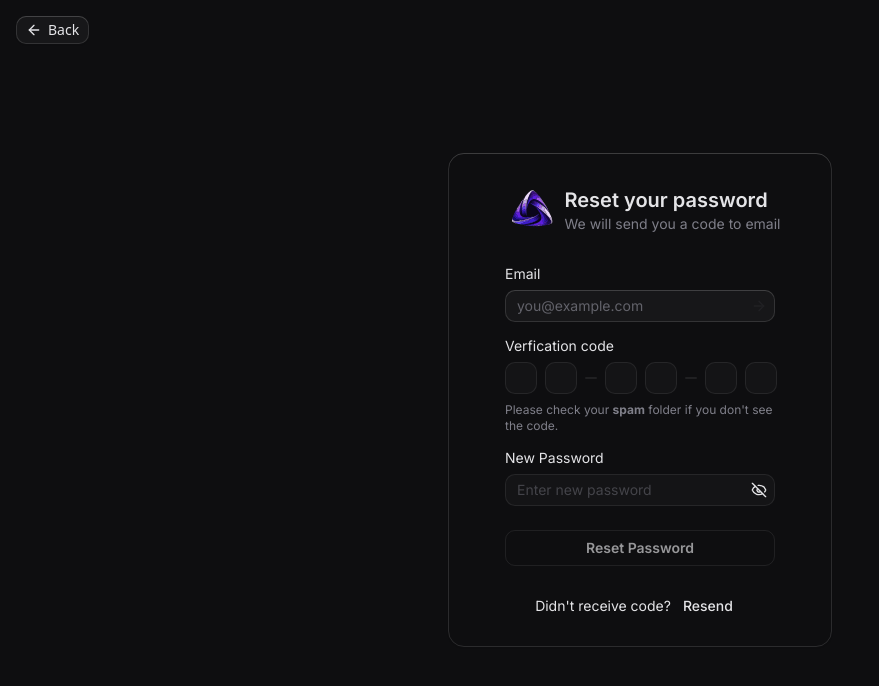
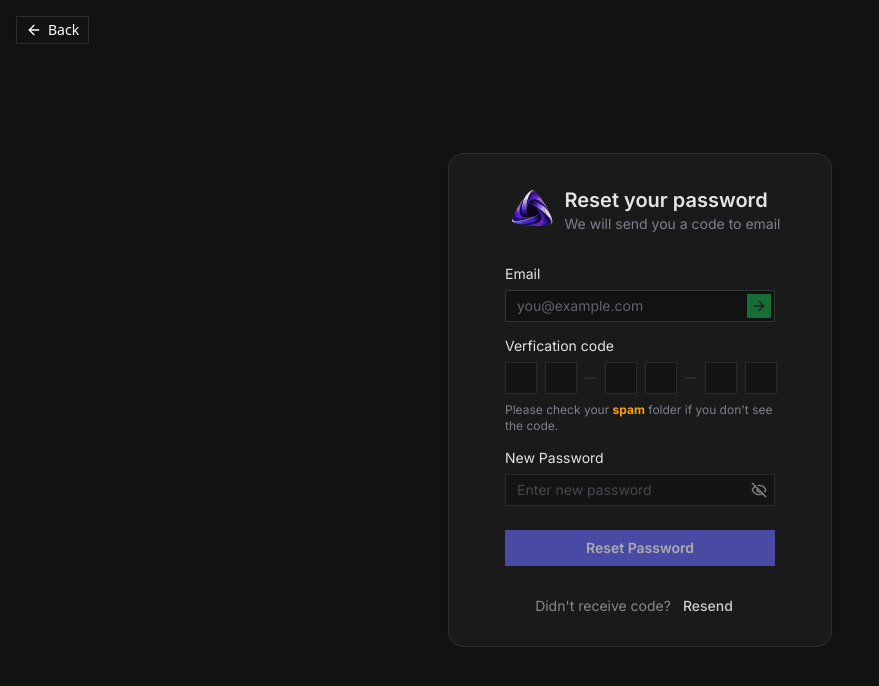
Before and after one commit to GuptaShubham-11/devkit, a Next.js app in the folder apps/web/: page /auth/forgot-password in a window 1280 px wide. Shown: the top 686 px of the page, without its empty margins (0-879 px from the left). Built offline with nearby package versions, Linux system fonts and the light colour scheme; no server answers.

Commit message:
ref(app): refactor layout and css (#52)

```diff
--- a/apps/web/src/app/globals.css
+++ b/apps/web/src/app/globals.css
@@ -3,11 +3,30 @@
 
 @source "../../../../packages/ui/src";
 
-@custom-variant dark (&:is(.dark *));
+/* @custom-variant dark (&:is(.dark *)); */
 
 @theme inline {
-  --color-background: var(--background);
-  --color-foreground: var(--foreground);
+  --color-brand-primary: #6366f1;
+  --color-brand-primary-600: #4f46e5;
+
+  --color-bg-primary: #0f0f0f;
+  --color-bg-secondary: #121212;
+
+  --color-surface-primary: #1a1a1a;
+  --color-surface-secondary: #2a2a2a;
+
+  --color-text-primary: #ffffff;
+  --color-text-secondary: #cccccc;
+  --color-text-muted: #888888;
+
+  --color-accent-primary: #1f6ae2;
+  --color-accent-success: #16a34a;
+  --color-accent-warning: #f59e0b;
+  --color-accent-error: #f05252;
+
+  --color-background: var(--color-bg-secondary);
+  --color-foreground: var(--color-text-primary);
+
   --font-inter: var(--font-inter);
   --animate-skeleton: skeleton 2s -1s infinite linear;
   --color-warning-foreground: var(--warning-foreground);
@@ -56,10 +75,25 @@
       background-position: -200% 0;
     }
   }
+
+  --animate-caret-blink: 1s ease-out infinite caret-blink;
+
+  @keyframes caret-blink {
+    0%,
+    70%,
+    to {
+      opacity: 1;
+    }
+
+    20%,
+    50% {
+      opacity: 0;
+    }
+  }
 }
 
 :root {
-  --radius: 0.625rem;
+  --radius: 0.025rem;
   --background: var(--color-white);
   --foreground: var(--color-zinc-800);
   --card: var(--color-white);
@@ -71,9 +105,11 @@
   --secondary: --alpha(var(--color-black) / 4%);
   --secondary-foreground: var(--color-zinc-800);
   --muted: --alpha(var(--color-black) / 4%);
-  --muted-foreground: color-mix(in srgb,
-      var(--color-zinc-500) 90%,
-      var(--color-black));
+  --muted-foreground: color-mix(
+    in srgb,
+    var(--color-zinc-500) 90%,
+    var(--color-black)
+  );
   --accent: --alpha(var(--color-black) / 4%);
   --accent-foreground: var(--color-zinc-800);
   --destructive: var(--color-red-500);
@@ -103,9 +139,11 @@
 }
 
 .dark {
-  --background: color-mix(in srgb,
-      var(--color-zinc-950) 98%,
-      var(--color-white));
+  --background: color-mix(
+    in srgb,
+    var(--color-zinc-950) 98%,
+    var(--color-white)
+  );
   --foreground: var(--color-zinc-200);
   --card: color-mix(in srgb, var(--background) 98%, var(--color-white));
   --card-foreground: var(--color-zinc-200);
@@ -116,9 +154,11 @@
   --secondary: --alpha(var(--color-white) / 6%);
   --secondary-foreground: var(--color-zinc-200);
   --muted: --alpha(var(--color-white) / 6%);
-  --muted-foreground: color-mix(in srgb,
-      var(--color-zinc-500) 90%,
-      var(--color-white));
+  --muted-foreground: color-mix(
+    in srgb,
+    var(--color-zinc-500) 90%,
+    var(--color-white)
+  );
   --accent: --alpha(var(--color-white) / 6%);
   --accent-foreground: var(--color-zinc-200);
   --destructive: var(--color-red-500);
--- a/apps/web/src/app/layout.tsx
+++ b/apps/web/src/app/layout.tsx
@@ -1,5 +1,8 @@
 import type { Metadata } from "next";
 import { Inter } from "next/font/google";
+
+import { Layout } from "@/components/core/layout";
+import { Provider } from "@/components/core/provider";
 
 import "./globals.css";
 
@@ -21,7 +24,11 @@ export default function RootLayout({
 }>) {
   return (
     <html suppressHydrationWarning className="dark" lang="en">
-      <body className={`${inter.variable} antialiased`}>{children}</body>
+      <body className={`${inter.variable} antialiased`}>
+        <Provider>
+          <Layout>{children}</Layout>
+        </Provider>
+      </body>
     </html>
   );
 }
```
